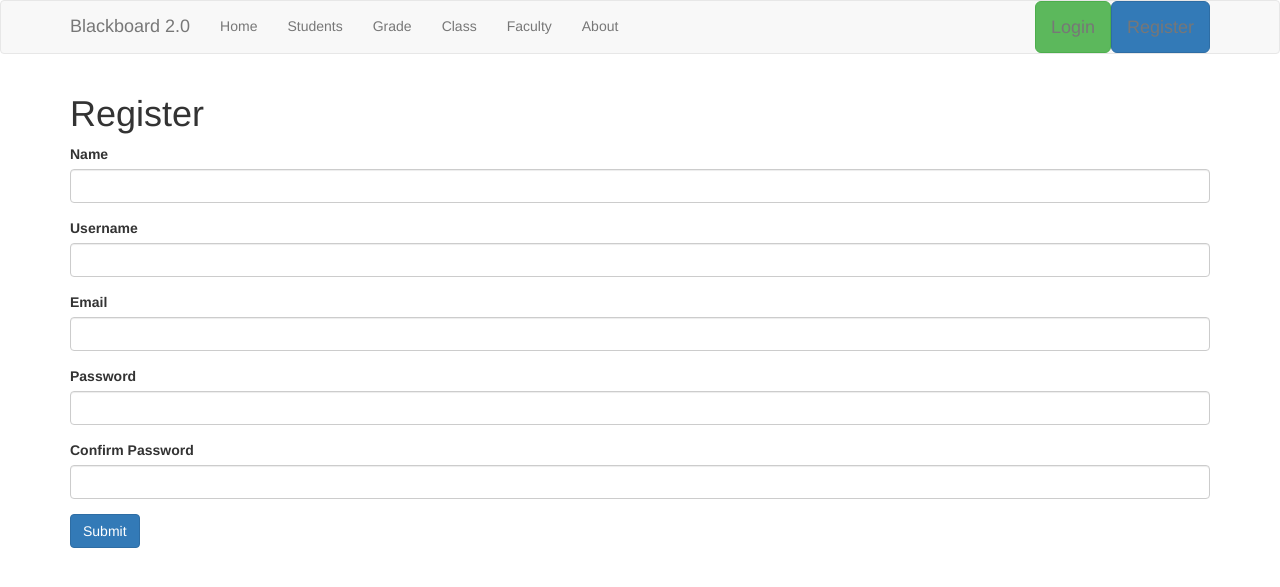
After one commit to michaelly92/SEUHDSpring2020, a Flask app: page /register in a window 1280 px wide. The commit adds this page. Shown: the top 587 px of the page. Run offline with Flask 2, Linux system fonts and the light colour scheme; some libraries are stand-ins or nearby versions.

Commit message:
Register page works with integrated MySQL database

```diff
--- a/Blackboard/app.py
+++ b/Blackboard/app.py
@@ -1,8 +1,21 @@
-from flask import Flask, render_template
+from flask import Flask, render_template, flash, redirect, url_for, session, logging, request
 from data import Students
+from flask_mysqldb import MySQL
+from wtforms import Form, StringField, TextAreaField, PasswordField, validators
+from passlib.hash import sha256_crypt
+
+app = Flask (__name__)
+
+#config MySQL
+app.config['MYSQL_HOST'] = 'localhost'
+app.config['MYSQL_USER'] = 'root'
+app.config['MYSQL_PASSWORD'] = '123456'
+app.config['MYSQL_DB'] = 'Blackboard'
+app.config['MYSQL_CURSORCLASS'] = 'DictCursor'
+# init MYSQL
+mysql = MySQL(app)
 
 
-app = Flask (__name__)
 Students = Students ()
 
 @app.route('/')
@@ -21,5 +34,44 @@ def student(id):
 def about():
     return render_template('about.html')
 
+class RegisterForm(Form):
+    name = StringField('Name', [validators.Length(min=1, max=50)])
+    username = StringField('Username', [validators.Length(min=4, max=25)])
+    email = StringField('Email', [validators.Length(min=6, max=50)])
+    password = PasswordField('Password', [
+        validators.DataRequired(),
+        validators.EqualTo('confirm', message='Passwords do not match')
+    ])
+    confirm = PasswordField('Confirm Password')
+
+# User Register
+@app.route('/register', methods=['GET', 'POST'])
+def register():
+    form = RegisterForm(request.form)
+    if request.method == 'POST' and form.validate():
+        name = form.name.data
+        email = form.email.data
+        username = form.username.data
+        password = sha256_crypt.encrypt(str(form.password.data))
+
+        # Create cursor
+        cur = mysql.connection.cursor()
+
+        # Execute query
+        cur.execute("INSERT INTO students(name, username, email, password) VALUES(%s, %s, %s, %s)", (name, username, email, password))
+
+        # Commit to DB
+        mysql.connection.commit()
+
+        # Close connection
+        cur.close()
+
+        flash('You are now registered and can log in', 'success')
+
+        return redirect(url_for('index'))
+    return render_template('register.html', form=form)
+
+
 if __name__ == '__main__':
+    app.secret_key='SE2020'
     app.run(debug = True)
--- a/Blackboard/templates/home.html
+++ b/Blackboard/templates/home.html
@@ -6,9 +6,5 @@
     <p class="lead">This Blackboard 2.0 is built on the Python Flask framework</p>
     <p class="lead">The platform lets faculty edit class and update student's grade</p>
     <p class="lead">The platform lets student register for class and check their grade</p>
-    {% if session.logged_in == NULL %}
-    <a href="/login" class="btn btn-success btn-lg">Login</a>
-    <a href="/register" class="btn btn-primary btn-lg">Register</a>
-    {% endif %}
   </div>
 {% endblock %}
--- /dev/null
+++ b/Blackboard/templates/includes/_formhelpers.html
@@ -0,0 +1,9 @@
+{% macro render_field(field) %}
+  {{ field.label }}
+  {{ field(**kwargs)|safe }}
+  {% if field.errors %}
+    {% for error in field.errors %}
+      <span class="help-inline">{{ error }}</span>
+    {% endfor %}
+  {% endif %}
+{% endmacro %}
--- /dev/null
+++ b/Blackboard/templates/includes/_messages.html
@@ -0,0 +1,15 @@
+{% with messages = get_flashed_messages(with_categories=true) %}
+  {% if messages %}
+    {% for category, message in messages %}
+      <div class="alert alert-{{ category }}">{{ message }}</div>
+    {% endfor %}
+  {% endif %}
+{% endwith %}
+
+{% if error %}
+  <div class="alert alert-danger">{{error}}</div>
+{% endif %}
+
+{% if msg %}
+  <div class="alert alert-success">{{msg}}</div>
+{% endif %}
--- a/Blackboard/templates/includes/_navbar.html
+++ b/Blackboard/templates/includes/_navbar.html
@@ -21,6 +21,10 @@
             <li><a href="/class">Class</a></li>
             <li><a href="/faculty">Faculty</a></li>
             <li><a href="/about">About</a></li>
+          </ul>
+          <ul class="nav navbar-nav navbar-right">
+            <li><a href="/login" class="btn btn-success btn-lg">Login</a></li>
+            <li><a href="/register" class="btn btn-primary btn-lg">Register</a></li>
 
           </ul>
         </div>
--- a/Blackboard/templates/layout.html
+++ b/Blackboard/templates/layout.html
@@ -8,6 +8,7 @@
   <body>
       {% include 'includes/_navbar.html' %}
       <div class="container">
+        {% include 'includes/_messages.html' %}
         {% block body %}{% endblock %}
       </div>
     <script src="https://maxcdn.bootstrapcdn.com/bootstrap/3.3.7/js/bootstrap.min.js"></script>
--- /dev/null
+++ b/Blackboard/templates/register.html
@@ -0,0 +1,24 @@
+{% extends 'layout.html' %}
+
+{% block body %}
+  <h1>Register</h1>
+  {% from "includes/_formhelpers.html" import render_field %}
+  <form method="POST" action="">
+    <div class="form-group">
+      {{render_field(form.name, class_="form-control")}}
+    </div>
+    <div class="form-group">
+      {{render_field(form.username, class_="form-control")}}
+    </div>
+    <div class="form-group">
+      {{render_field(form.email, class_="form-control")}}
+    </div>
+    <div class="form-group">
+      {{render_field(form.password, class_="form-control")}}
+    </div>
+    <div class="form-group">
+      {{render_field(form.confirm, class_="form-control")}}
+    </div>
+    <p><input type="submit" class="btn btn-primary" value="Submit"></p>
+  </form>
+{% endblock %}
```
